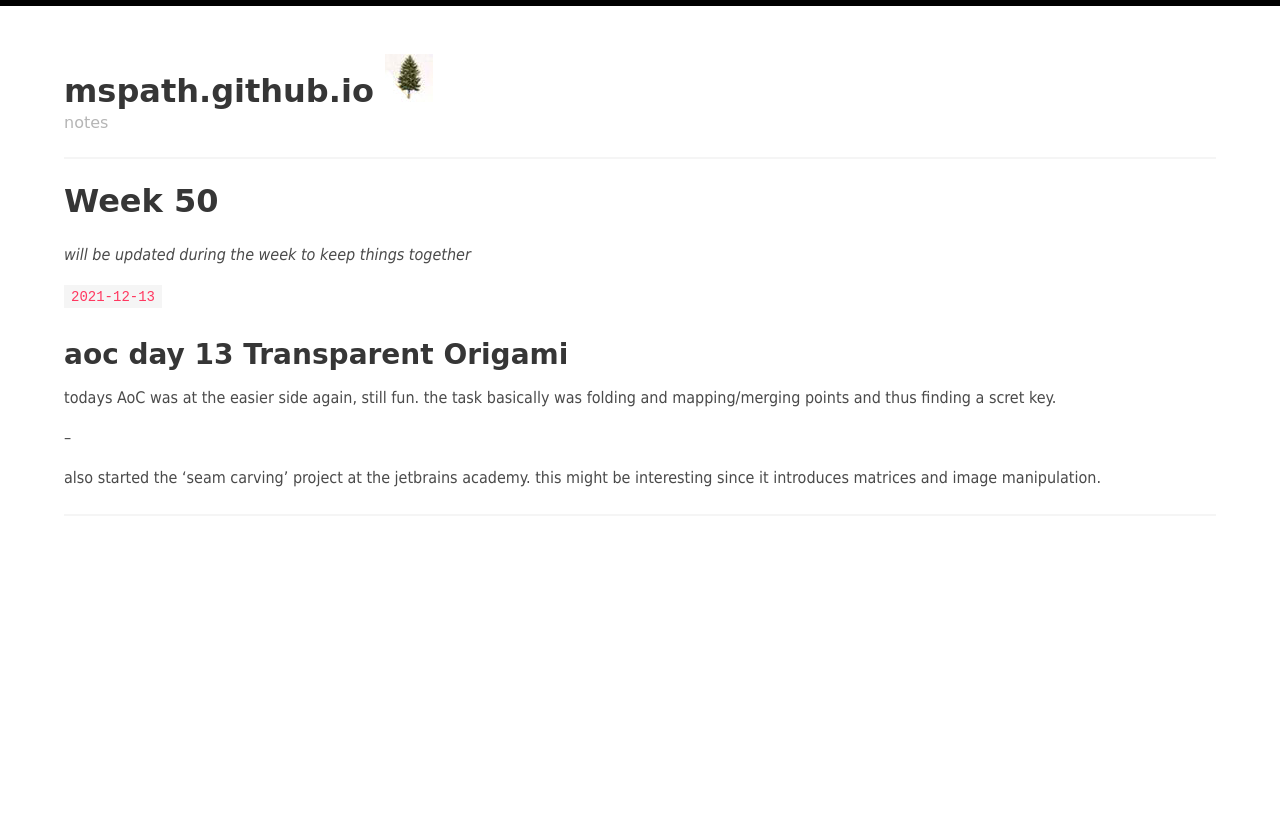
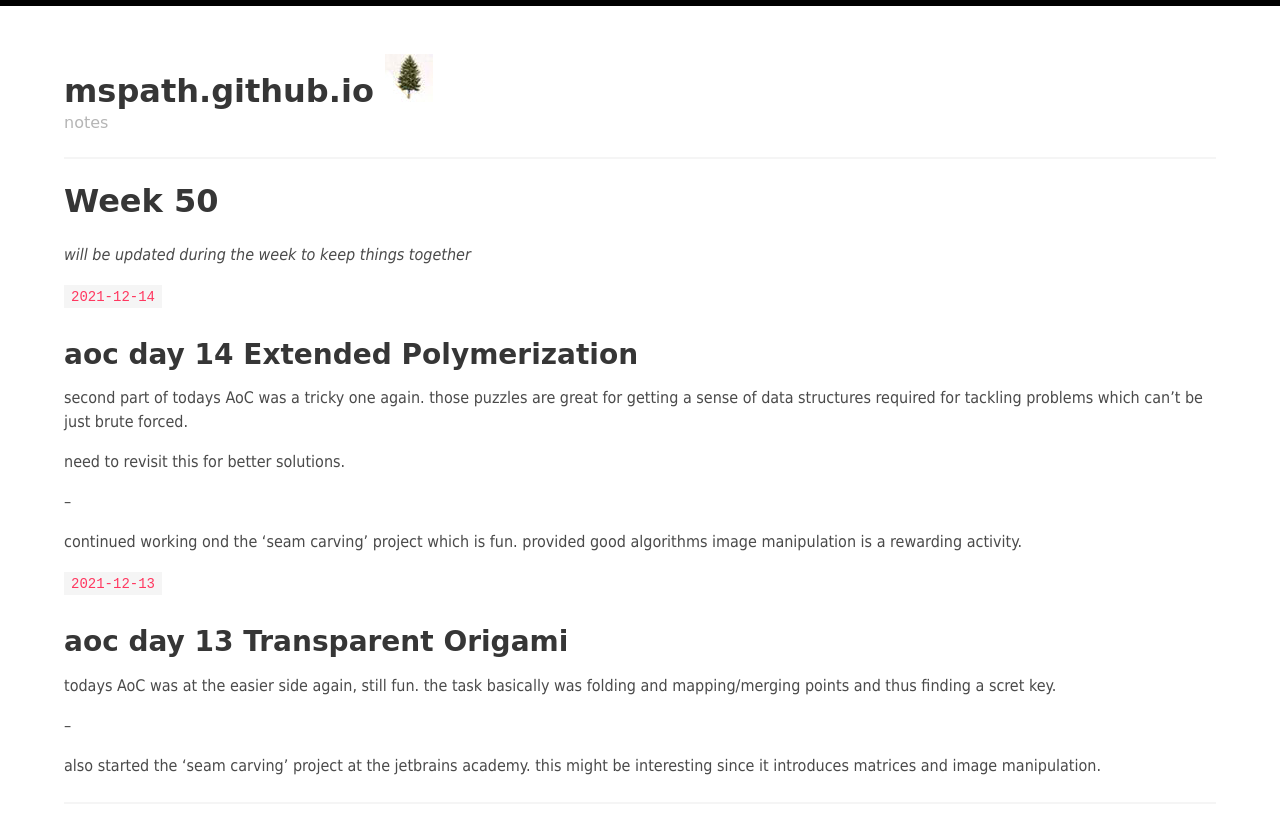
Before and after one commit to mspath/mspath.github.io, a Jekyll site: the page built from _posts/2021-12-13-week-50.md, in a window 1280 px wide. Shown: the top 814 px of the page. Built offline with Jekyll 4.4.1, drawn with Linux system fonts in a browser that asks for light colours.

Commit message:
day 14 extended polymerization

```diff
--- a/_posts/2021-12-13-week-50.md
+++ b/_posts/2021-12-13-week-50.md
@@ -5,6 +5,18 @@ author: markus spath
 ---
 
 _will be updated during the week to keep things together_
+
+`2021-12-14`
+
+## aoc day 14 Extended Polymerization
+
+second part of todays AoC was a tricky one again. those puzzles are great for getting a sense of data structures required for tackling problems which can't be just brute forced.
+
+need to revisit this for better solutions.
+
+--
+
+continued working ond the 'seam carving' project which is fun. provided good algorithms image manipulation is a rewarding activity.
 
 `2021-12-13`
 
```
Also changed, not shown: _posts/2021-12-06-week-49.md (+0 -2 lines).
